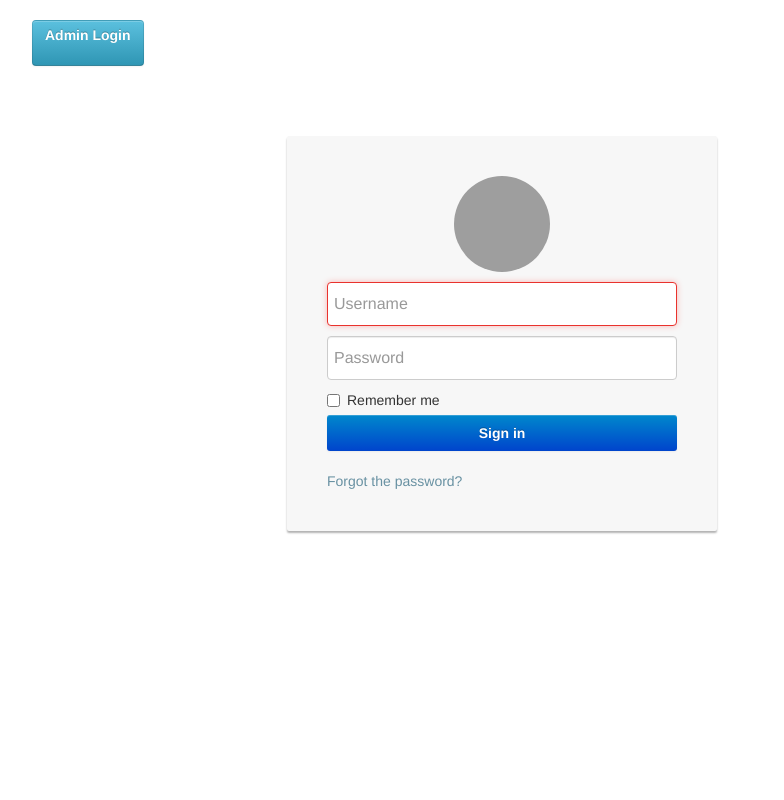
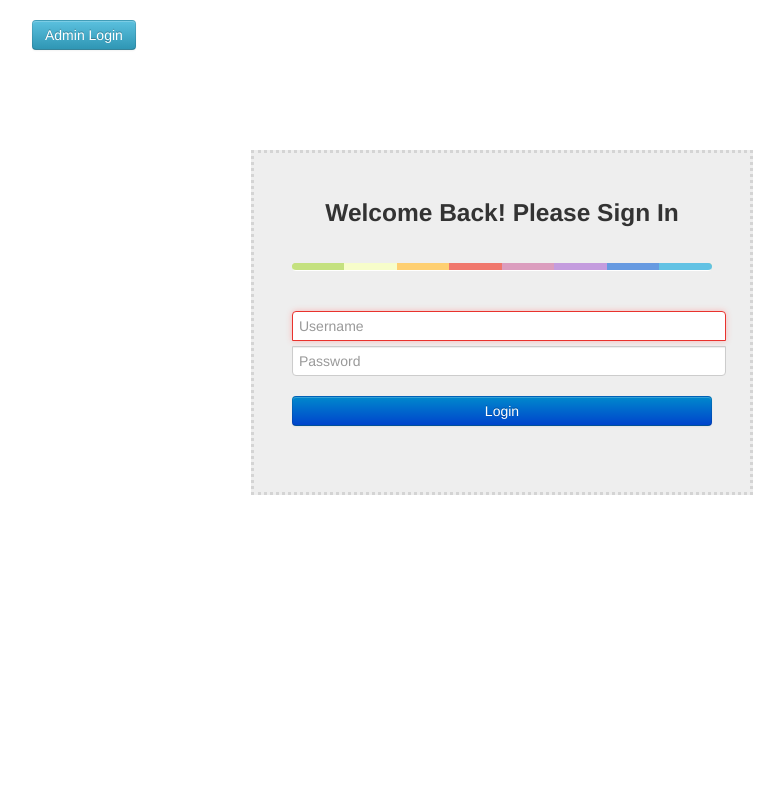
Before and after one commit to waichaio/waichaio.github.io, a PHP site: page /login.php in a window 1280 px wide. Shown: the whole page, without its empty margins (138-922 px from the left). Run offline with PHP 8.4, Linux system fonts and the light colour scheme; some libraries are stand-ins or nearby versions; grey boxes are pictures that could not be loaded.

Commit message:
Update loginform.php

```diff
--- a/my-site/view/admin/loginform.php
+++ b/my-site/view/admin/loginform.php
@@ -4,145 +4,68 @@
     <div class="alert alert-error">~<?php echo $error; ?></div>
 <?php endif; ?>
 <br/>
+<div class = "container">
+    <div class="wrapper">
+        <form action="<?php echo $_SERVER['PHP_SELF']; ?>" method="post" method="post" name="Login_Form" class="form-signin">
+            <h3 class="form-signin-heading">Welcome Back! Please Sign In</h3>
+              <hr class="colorgraph"><br>
 
-<div class="container">
-        <div class="card card-container">
-            <img id="profile-img" class="profile-img-card" src="//ssl.gstatic.com/accounts/ui/avatar_2x.png" />
-            <form action="<?php echo $_SERVER['PHP_SELF']; ?>" method="post" class="form-signin">
-                <input type="text" id="inputEmail" name="username" class="form-control" placeholder="Username" required autofocus>
-                <input type="password" id="inputPassword" name="password" class="form-control" placeholder="Password" required>
-                <div id="remember" class="checkbox">
-                    <label>
-                        <input type="checkbox" value="remember-me"> Remember me
-                    </label>
-                </div>
-                <button class="btn btn-lg btn-primary btn-block btn-signin" type="submit">Sign in</button>
-            </form>
-            <a href="#" class="forgot-password">
-                Forgot the password?
-            </a>
-        </div><!-- /card-container -->
+              <input type="text" class="form-control" name="username" placeholder="Username" required="" autofocus="" />
+              <input type="password" class="form-control" name="password" placeholder="Password" required=""/>
+
+              <button class="btn btn-lg btn-primary btn-block"  name="Submit" value="Login" type="Submit">Login</button>
+        </form>
     </div>
+</div>
 <style type="text/css">
-body, html {
-        height: 100%;
-        background-repeat: no-repeat;
-        /*background-image: linear-gradient(rgb(104, 145, 162), rgb(12, 97, 33));*/
+.wrapper {
+    margin-top: 80px;
+    margin-bottom: 20px;
 }
 
-.card-container.card {
-    max-width: 350px;
-    padding: 40px 40px;
+.form-signin {
+  max-width: 420px;
+  padding: 30px 38px 66px;
+  margin: 0 auto;
+  background-color: #eee;
+  border: 3px dotted rgba(0,0,0,0.1);
+  }
+
+.form-signin-heading {
+  text-align:center;
+  margin-bottom: 30px;
 }
 
-.btn {
-    font-weight: 700;
-    height: 36px;
-    -moz-user-select: none;
-    -webkit-user-select: none;
-    user-select: none;
-    cursor: default;
+.form-control {
+  position: relative;
+  font-size: 16px;
+  height: auto;
+  padding: 10px;
 }
 
-/*
- * Card component
- */
-.card {
-    background-color: #F7F7F7;
-    /* just in case there no content*/
-    padding: 20px 25px 30px;
-    margin: 0 auto 25px;
-    margin-top: 50px;
-    /* shadows and rounded borders */
-    -moz-border-radius: 2px;
-    -webkit-border-radius: 2px;
-    border-radius: 2px;
-    -moz-box-shadow: 0px 2px 2px rgba(0, 0, 0, 0.3);
-    -webkit-box-shadow: 0px 2px 2px rgba(0, 0, 0, 0.3);
-    box-shadow: 0px 2px 2px rgba(0, 0, 0, 0.3);
+input[type="text"] {
+    width: 100%;
+  margin-bottom: 5px;
+  border-bottom-left-radius: 0;
+  border-bottom-right-radius: 0;
 }
 
-.profile-img-card {
-    width: 96px;
-    height: 96px;
-    margin: 0 auto 10px;
-    display: block;
-    -moz-border-radius: 50%;
-    -webkit-border-radius: 50%;
-    border-radius: 50%;
+input[type="password"] {
+    width: 100%;
+  margin-bottom: 20px;
+  border-top-left-radius: 0;
+  border-top-right-radius: 0;
 }
 
-/*
- * Form styles
- */
-.profile-name-card {
-    font-size: 16px;
-    font-weight: bold;
-    text-align: center;
-    margin: 10px 0 0;
-    min-height: 1em;
-}
-
-
-.form-signin #inputEmail,
-.form-signin #inputPassword {
-    direction: ltr;
-    height: 44px;
-    font-size: 16px;
-}
-
-.form-signin input[type=password],
-.form-signin input[type=text],
-.form-signin button {
-    width: 100%;
-    display: block;
-    margin-bottom: 10px;
-    z-index: 1;
-    position: relative;
-    -moz-box-sizing: border-box;
-    -webkit-box-sizing: border-box;
-    box-sizing: border-box;
-}
-/*
-.form-signin .form-control:focus {
-    border-color: rgb(104, 145, 162);
-    outline: 0;
-    -webkit-box-shadow: inset 0 1px 1px rgba(0,0,0,.075),0 0 8px rgb(104, 145, 162);
-    box-shadow: inset 0 1px 1px rgba(0,0,0,.075),0 0 8px rgb(104, 145, 162);
-}
-*/
-.btn.btn-signin {
-    /*background-color: #4d90fe; */
-    background-color: rgb(104, 145, 162);
-    /* background-color: linear-gradient(rgb(104, 145, 162), rgb(12, 97, 33));*/
-    padding: 0px;
-    font-weight: 700;
-    font-size: 14px;
-    height: 36px;
-    -moz-border-radius: 3px;
-    -webkit-border-radius: 3px;
-    border-radius: 3px;
-    border: none;
-    -o-transition: all 0.218s;
-    -moz-transition: all 0.218s;
-    -webkit-transition: all 0.218s;
-    transition: all 0.218s;
-}
-
-.btn.btn-signin:hover,
-.btn.btn-signin:active,
-.btn.btn-signin:focus {
-    background-color: rgb(12, 97, 33);
-}
-
-.forgot-password {
-    color: rgb(104, 145, 162);
-}
-
-.forgot-password:hover,
-.forgot-password:active,
-.forgot-password:focus{
-    color: rgb(12, 97, 33);
+.colorgraph {
+  height: 7px;
+  border-top: 0;
+  background: #c4e17f;
+  border-radius: 5px;
+  background-image: -webkit-linear-gradient(left, #c4e17f, #c4e17f 12.5%, #f7fdca 12.5%, #f7fdca 25%, #fecf71 25%, #fecf71 37.5%, #f0776c 37.5%, #f0776c 50%, #db9dbe 50%, #db9dbe 62.5%, #c49cde 62.5%, #c49cde 75%, #669ae1 75%, #669ae1 87.5%, #62c2e4 87.5%, #62c2e4);
+  background-image: -moz-linear-gradient(left, #c4e17f, #c4e17f 12.5%, #f7fdca 12.5%, #f7fdca 25%, #fecf71 25%, #fecf71 37.5%, #f0776c 37.5%, #f0776c 50%, #db9dbe 50%, #db9dbe 62.5%, #c49cde 62.5%, #c49cde 75%, #669ae1 75%, #669ae1 87.5%, #62c2e4 87.5%, #62c2e4);
+  background-image: -o-linear-gradient(left, #c4e17f, #c4e17f 12.5%, #f7fdca 12.5%, #f7fdca 25%, #fecf71 25%, #fecf71 37.5%, #f0776c 37.5%, #f0776c 50%, #db9dbe 50%, #db9dbe 62.5%, #c49cde 62.5%, #c49cde 75%, #669ae1 75%, #669ae1 87.5%, #62c2e4 87.5%, #62c2e4);
+  background-image: linear-gradient(to right, #c4e17f, #c4e17f 12.5%, #f7fdca 12.5%, #f7fdca 25%, #fecf71 25%, #fecf71 37.5%, #f0776c 37.5%, #f0776c 50%, #db9dbe 50%, #db9dbe 62.5%, #c49cde 62.5%, #c49cde 75%, #669ae1 75%, #669ae1 87.5%, #62c2e4 87.5%, #62c2e4);
 }
 </style>
 <?php require_once('shared/footer.php'); ?>
```
